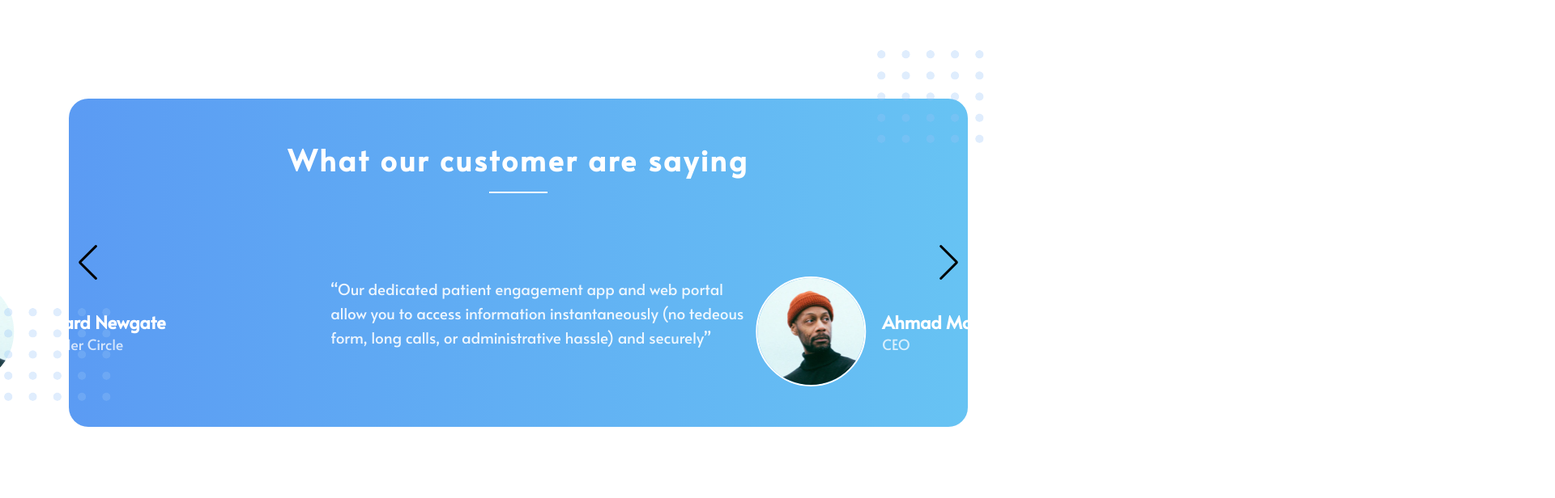
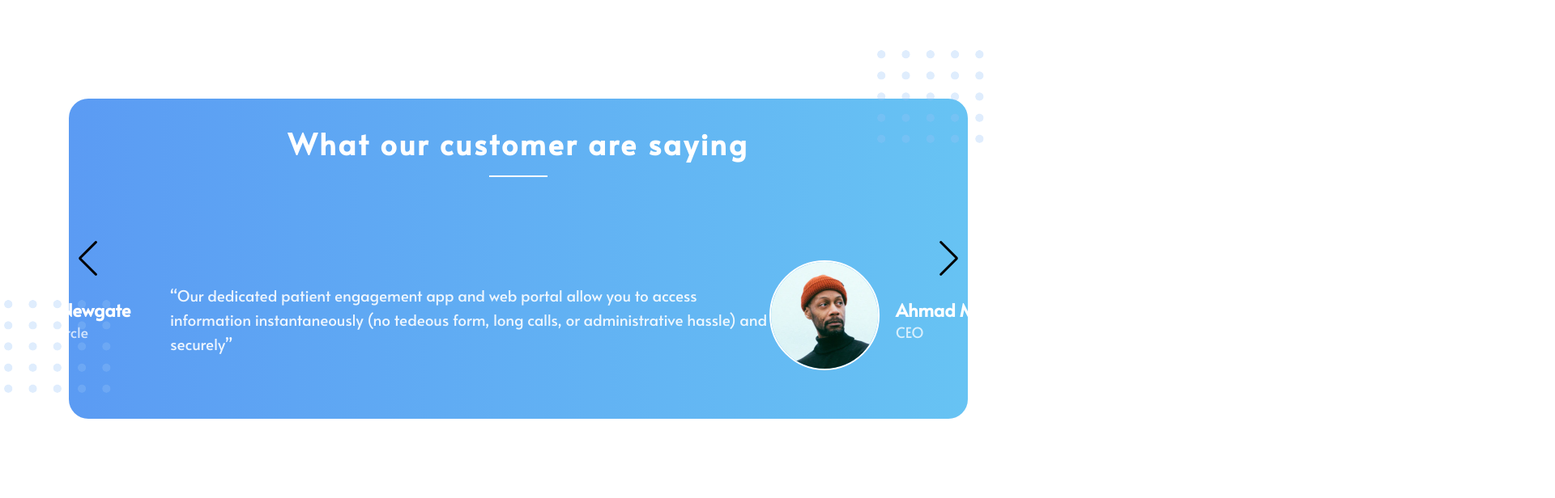
Before and after one commit to moghaazi/Trafalgar, a website built with Parcel: page src/index.pug in a window 1280 px wide. Shown: the part 3220-3836 px from the top of the page at 81% size, 1920 px wide, since content can reach past the window. Built offline with nearby package versions, Linux system fonts and the light colour scheme.

Commit message:
Remove transform scale hover, redesing testimonials

```diff
--- a/src/scss/layout/_article.scss
+++ b/src/scss/layout/_article.scss
@@ -67,7 +67,6 @@
       &:hover {
         box-shadow: 0 4px 20px #0000003d;
         cursor: pointer;
-        transform: scale(1.1) rotate(2deg);
       }
 
       // Img
--- a/src/scss/layout/_services.scss
+++ b/src/scss/layout/_services.scss
@@ -91,7 +91,7 @@
       &:hover {
         box-shadow: 0 4px 20px #0000003d;
         cursor: pointer;
-        transform: scale(1.1) rotate(2deg);
+
       }
 
       h1 {
--- a/src/scss/layout/_testimonials.scss
+++ b/src/scss/layout/_testimonials.scss
@@ -8,10 +8,11 @@
 
 .testimonials {
   background-image: $gradientColor;
-  padding: 5rem 3rem;
   border-radius: 2.4rem;
   margin-bottom: 13rem;
   position: relative;
+  padding-top: 3rem;
+  padding-bottom: 5rem;
 
   // Shape
   .shape {
@@ -51,6 +52,9 @@
   .person {
     display: grid;
     grid-template-columns: repeat(2, 1fr);
+    justify-content: center;
+    align-items: center;
+    flex-direction: column;
 
     // lg 350px
     @media (max-width: 992px) {
@@ -74,6 +78,7 @@
         border-radius: 50%;
         overflow: hidden;
         margin-right: 2rem;
+        margin-bottom: 1rem;
 
         img {
           transition: 0.3s;
@@ -105,6 +110,7 @@
     p {
       font: lighter 1.9rem/3rem 'Alata', sans-serif;
       color: #ffffffe3;
+      min-width: 74rem;
     }
   }
 }
```
